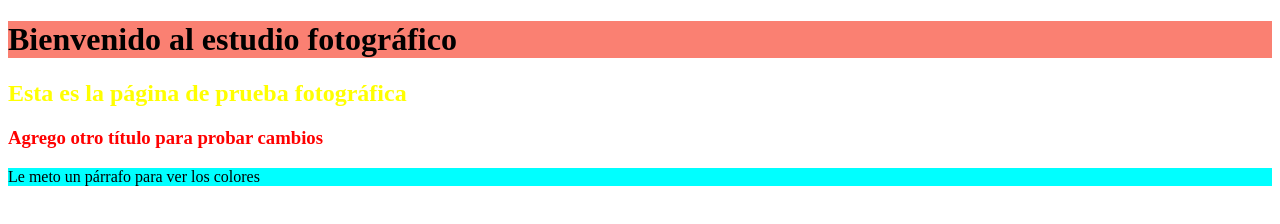
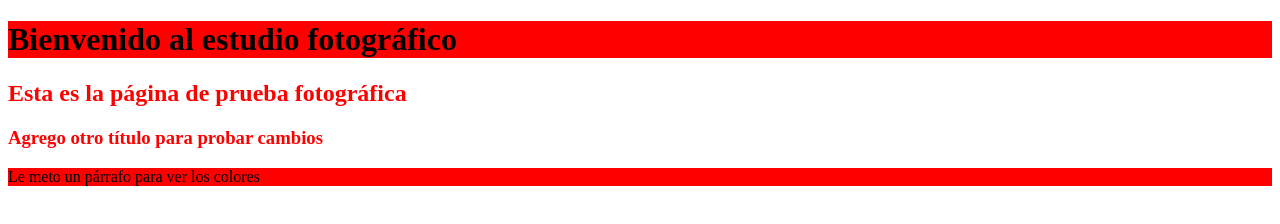
Before and after one commit to DavidNietoDAW/pagina-web, a plain HTML site: page index.html in a window 1280 px wide. Drawn offline with Linux system fonts and the light colour scheme.

Commit message:
cambio a rojo
cambio todos los colores a rojo

```diff
--- a/estilos.css
+++ b/estilos.css
@@ -1,12 +1,12 @@
 body p{
-	background-color: cyan;
+	background-color: red;
 }
 body h1{
-	background-color: salmon;
+	background-color: red;
 }
 body h3{
 	color:red;
 }
 h2{
-	color:yellow;
+	color:red;
 }
```
